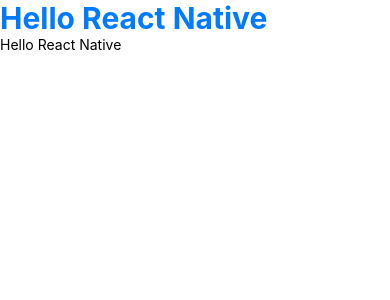
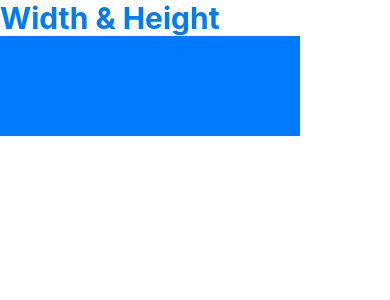
Before and after one commit to sanlinhtik3/React-Native-Rec, a React Native app: screen / in a window 390 px wide. Shown: the top 300 px of the page. Built offline with nearby package versions, Linux system fonts and the light colour scheme.

Commit message:
Width Height

```diff
--- a/App.js
+++ b/App.js
@@ -6,8 +6,8 @@
       <View>
           <SafeAreaView>
               <View>
-                  <Text style={ styles.font_size }>Hello React Native</Text>
-                  <Text>Hello React Native</Text>
+                  <Text style={ styles.font_size }>Width & Height</Text>
+                  <View style={styles.Box}></View>
               </View>
           </SafeAreaView>
       </View>
@@ -19,6 +19,11 @@
         fontSize: 30,
         color: "#007bff",
         fontWeight: "bold"
+    },
+    Box: {
+        width: 300,
+        height: 100,
+        backgroundColor: "#007bff"
     }
 })
 
```
